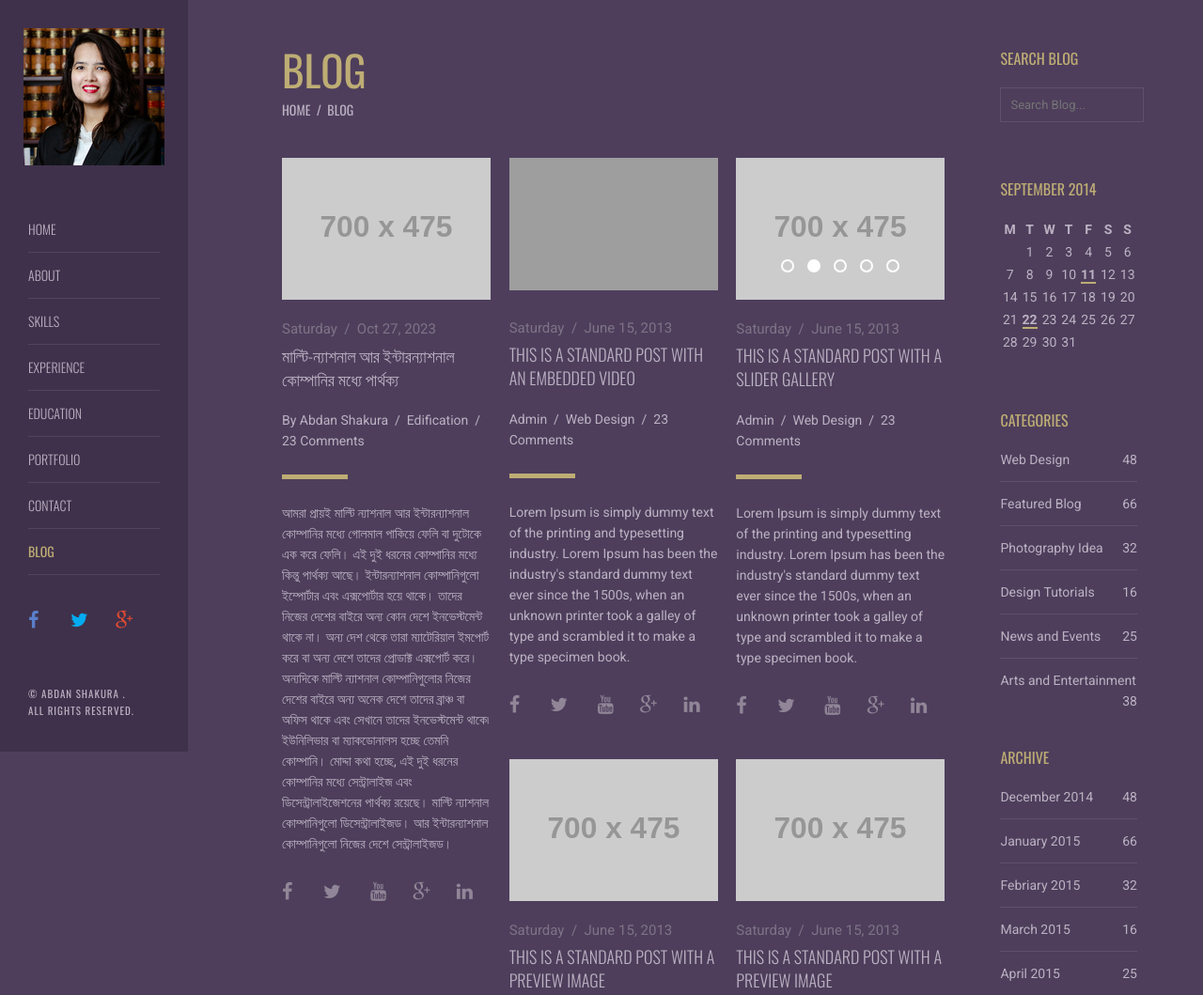
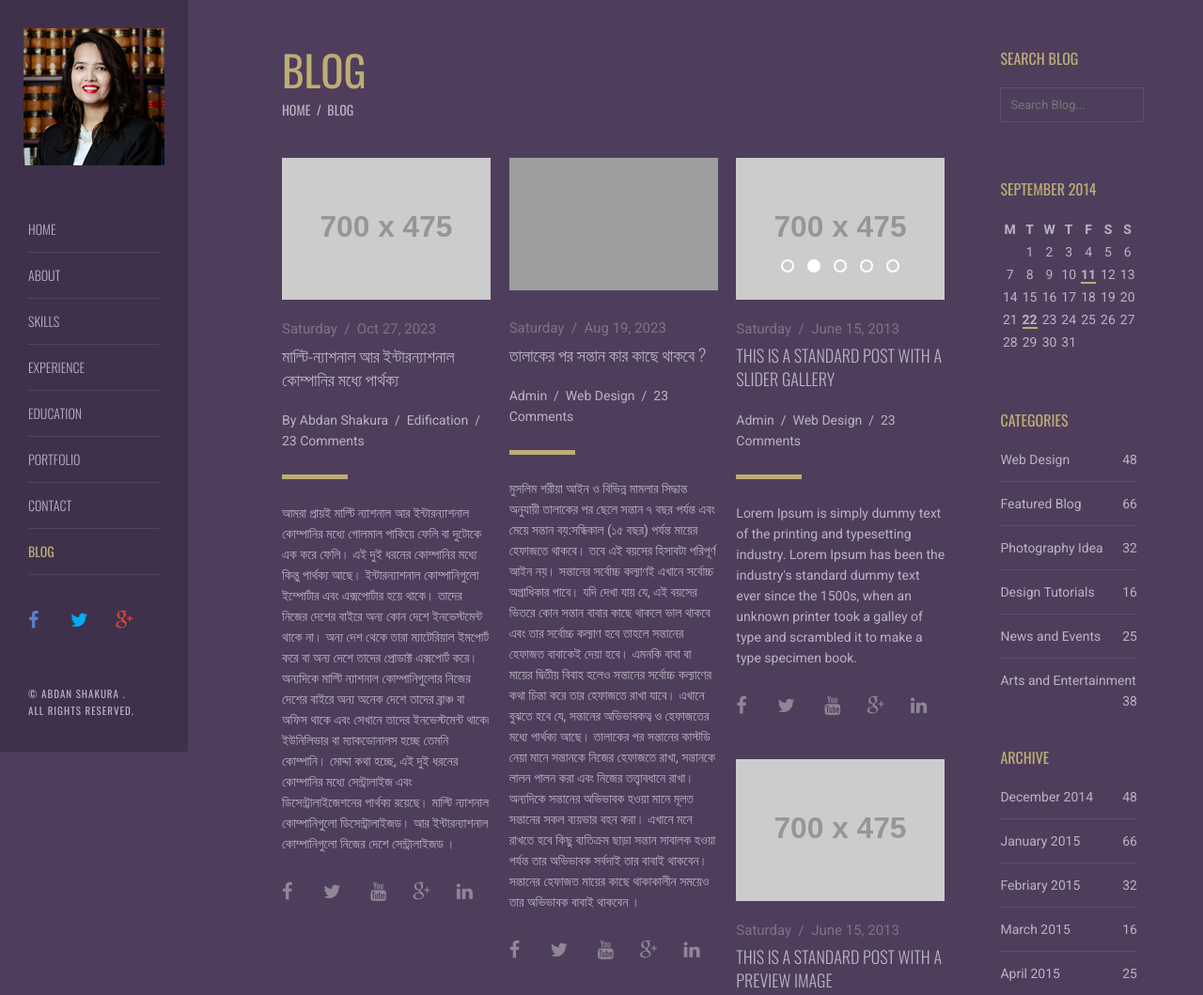
Before and after one commit to Adv-Shakura/personal-portfolio, a plain HTML site: page blog.html in a window 1280 px wide. Shown: the top 1059 px of the page at 94% size. Drawn offline with nearby package versions, Linux system fonts and the light colour scheme; grey boxes are pictures that could not be loaded; placeholder pictures from the web are drawn by us.

Commit message:
Added 2nd Blog

```diff
--- a/blog.html
+++ b/blog.html
@@ -49,7 +49,7 @@
             <div class="title-divider"></div>
             <p>আমরা প্রায়ই মাল্টি ন্যাশনাল আর ইন্টারন্যাশনাল কোম্পানির মধ্যে গোলমাল পাকিয়ে ফেলি বা দুটোকে এক করে ফেলি। এই দুই ধরনের কোম্পানির মধ্যে কিন্তু পার্থক্য আছে।
               ইন্টারন্যাশনাল কোম্পানিগুলো ইম্পোর্টার এবং এক্সপোর্টার হয়ে থাকে। তাদের নিজের দেশের বাইরে অন্য কোন দেশে ইনভেস্টমেন্ট থাকে না। অন্য দেশ থেকে তারা ম্যাটেরিয়াল ইমপোর্ট করে বা অন্য দেশে তাদের প্রোডাক্ট এক্সপোর্ট করে। অন্যদিকে মাল্টি ন্যাশনাল কোম্পানিগুলোর নিজের দেশের বাইরে অন্য অনেক দেশে তাদের ব্রাঞ্চ বা অফিস থাকে এবং সেখানে তাদের ইনভেস্টমেন্ট থাকে৷ ইউনিলিভার বা ম্যাকডোনালস হচ্ছে তেমনি কোম্পানি।
-              মোদ্দা কথা হচ্ছে, এই দুই ধরনের কোম্পানির মধ্যে সেন্ট্রালাইজ এবং ডিসেন্ট্রালাইজেশনের পার্থক্য রয়েছে। মাল্টি ন্যাশনাল কোম্পানিগুলো ডিসেন্ট্রালাইজড। আর ইন্টারন্যাশনাল কোম্পানিগুলো নিজের দেশে সেন্ট্রালাইজড।</p>
+              মোদ্দা কথা হচ্ছে, এই দুই ধরনের কোম্পানির মধ্যে সেন্ট্রালাইজ এবং ডিসেন্ট্রালাইজেশনের পার্থক্য রয়েছে। মাল্টি ন্যাশনাল কোম্পানিগুলো ডিসেন্ট্রালাইজড। আর ইন্টারন্যাশনাল কোম্পানিগুলো নিজের দেশে সেন্ট্রালাইজড ।</p>
             <div class="contact-social margin-top30"><a href="https://www.facebook.com" target="_blank"><i class="fa fa-facebook"></i></a> <a href="https://twitter.com" target="_blank"><i class="fa fa-twitter"></i></a> <a href="https://www.youtube.com" target="_blank"><i class="fa fa-youtube"></i></a><a href="https://plus.google.com" target="_blank"><i class="fa fa-google-plus"></i></a><a href="https://www.linkedin.com" target="_blank"><i class="fa fa-linkedin"></i></a></div>
           </div>
         </div>
@@ -57,11 +57,11 @@
           <div class="blog-img">
             <iframe src="//www.youtube.com/embed/ZwzY1o_hB5Y" frameborder="0" allowfullscreen></iframe>
             </div>
-          <div class="blog-list-details"> <span class="date">Saturday &nbsp;/&nbsp; June 15, 2013</span>
-            <h3><a href="blog-details.html">This is a standard post with an embedded video</a></h3>
+          <div class="blog-list-details"> <span class="date">Saturday &nbsp;/&nbsp; Aug 19, 2023</span>
+            <h3><a href="blog-details.html">তালাকের পর সন্তান কার কাছে থাকবে ?</a></h3>
             <span class="post-details"><a href="#">Admin</a> &nbsp;/&nbsp; <a href="#">Web Design</a> &nbsp;/&nbsp; <a href="#">23 Comments</a></span>
             <div class="title-divider"></div>
-            <p>Lorem Ipsum is simply dummy text of the printing and typesetting industry. Lorem Ipsum has been the industry's standard dummy text ever since the 1500s, when an unknown printer took a galley of type and scrambled it to make a type specimen book.</p>
+            <p>মুসলিম শরীয়া আইন ও বিভিন্ন মামলার সিদ্ধান্ত অনুযায়ী তালাকের পর ছেলে সন্তান ৭ বছর পর্যন্ত এবং মেয়ে সন্তান বয়:সন্ধিকাল (১৫ বছর) পর্যন্ত মায়ের হেফাজতে থাকবে। তবে এই বয়সের হিসাবটা পরিপূর্ণ আইন নয়। সন্তানের সর্বোচ্চ কল্যাণই এখানে সর্বোচ্চ অগ্রাধিকার পাবে। যদি দেখা যায় যে, এই বয়সের ভিতরে কোন সন্তান বাবার কাছে থাকলে ভাল থাকবে এবং তার সর্বোচ্চ কল্যাণ হবে তাহলে সন্তানের হেফাজত বাবাকেই দেয়া হবে। এমনকি বাবা বা মায়ের দ্বিতীয় বিবাহ হলেও সন্তানের সর্বোচ্চ কল্যাণের কথা চিন্তা করে তার হেফাজতে রাখা যাবে। এখানে বুঝতে হবে যে, সন্তানের অভিভাবকত্ব ও হেফাজতের মধ্যে পার্থক্য আছে। তালাকের পর সন্তানের কাস্টডি নেয়া মানে সন্তানকে নিজের হেফাজতে রাখা, সন্তানকে লালন পালন করা এবং নিজের তত্ত্বাবধানে রাখা। অন্যদিকে সন্তানের অভিভাবক হওয়া মানে মূলত সন্তানের সকল ব্যয়ভার বহন করা। এখানে মনে রাখতে হবে কিছু ব্যতিক্রম ছাড়া সন্তান সাবালক হওয়া পর্যন্ত তার অভিভাবক সর্বদাই তার বাবাই থাকবেন। সন্তানের হেফাজত মায়ের কাছে থাকাকালীন সময়েও তার অভিভাবক বাবাই থাকবেন ।</p>
             <div class="contact-social margin-top30"><a href="https://www.facebook.com" target="_blank"><i class="fa fa-facebook"></i></a> <a href="https://twitter.com" target="_blank"><i class="fa fa-twitter"></i></a> <a href="https://www.youtube.com" target="_blank"><i class="fa fa-youtube"></i></a><a href="https://plus.google.com" target="_blank"><i class="fa fa-google-plus"></i></a><a href="https://www.linkedin.com" target="_blank"><i class="fa fa-linkedin"></i></a> </div>
           </div>
         </div>
```
